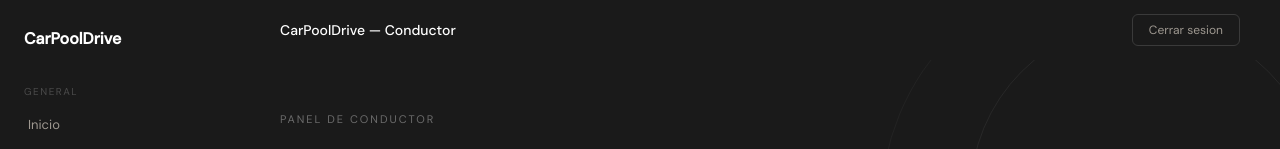
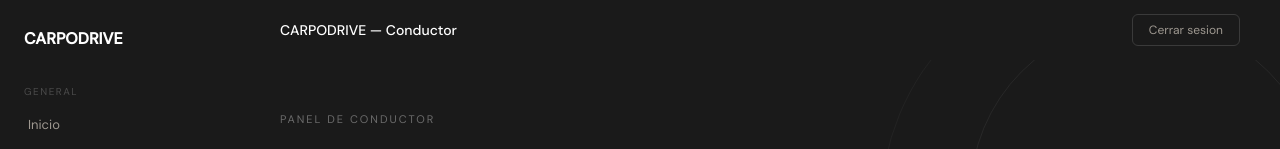
Before and after one commit to carolinapoli1036/Proyecto, a Next.js app: page /driver/dashboard in a window 1280 px wide. Shown: the top 149 px of the page. Built offline with nearby package versions, Linux system fonts and the light colour scheme.

Commit message:
Cambiar nombre a CarpoDrive

```diff
--- a/app/admin/dashboard/page.tsx
+++ b/app/admin/dashboard/page.tsx
@@ -74,7 +74,7 @@
       `}</style>
 
       <div className="navbar" style={{ background: '#1a1a1a', padding: '0 40px', height: '60px', display: 'flex', alignItems: 'center', justifyContent: 'space-between' }}>
-        <span style={{ fontSize: '14px', fontWeight: 500, color: '#fff', fontFamily: sans }}>CarPoolDrive — Admin</span>
+        <span style={{ fontSize: '14px', fontWeight: 500, color: '#fff', fontFamily: sans }}>CARPODRIVE — Admin</span>
         <button onClick={() => { localStorage.removeItem('usuario'); window.location.href = '/login'; }}
           style={{ fontSize: '12px', color: '#9E9890', background: 'none', border: '0.5px solid #3a3a3a', borderRadius: '6px', padding: '7px 16px', cursor: 'pointer', fontFamily: sans }}>
           Cerrar sesion
--- a/app/components/Sidebar.tsx
+++ b/app/components/Sidebar.tsx
@@ -31,7 +31,7 @@
 
   const sidebarContent = (
     <>
-      <div style={{ fontSize: '16px', fontWeight: 600, color: '#fff', marginBottom: '24px', padding: '0 8px', fontFamily: sans }}>CarPoolDrive</div>
+      <div style={{ fontSize: '16px', fontWeight: 600, color: '#fff', marginBottom: '24px', padding: '0 8px', fontFamily: sans }}>CARPODRIVE</div>
 
       {perfil ? (
         <>
--- a/app/driver/dashboard/page.tsx
+++ b/app/driver/dashboard/page.tsx
@@ -254,7 +254,7 @@
       )}
 
      <div className="navbar" style={{ background: '#1a1a1a', padding: '0 40px', height: '60px', display: 'flex', alignItems: 'center', justifyContent: 'space-between' }}>
-  <span style={{ fontSize: '14px', fontWeight: 500, color: '#fff', fontFamily: sans }}>CarPoolDrive — Conductor</span>
+  <span style={{ fontSize: '14px', fontWeight: 500, color: '#fff', fontFamily: sans }}>CARPODRIVE — Conductor</span>
   <div style={{ display: 'flex', gap: '12px', alignItems: 'center' }}>
     {usuario?.id && <Notificaciones usuario_id={usuario.id} />}
     <button onClick={() => { localStorage.removeItem('usuario'); window.location.href = '/login'; }}
@@ -330,7 +330,7 @@
           )}
           {rutasCompletadas >= 10 && (
             <div style={{ marginTop: '16px', background: 'rgba(251,191,36,0.1)', border: '0.5px solid #fbbf2440', borderRadius: '10px', padding: '12px 20px' }}>
-              <p style={{ fontSize: '13px', color: '#fbbf24', fontFamily: sans }}>Eres Conductor Elite. Gracias por ser parte de la comunidad CarPoolDrive.</p>
+              <p style={{ fontSize: '13px', color: '#fbbf24', fontFamily: sans }}>Eres Conductor Elite. Gracias por ser parte de la comunidad CARPODRIVE.</p>
             </div>
           )}
         </div>
--- a/app/layout.tsx
+++ b/app/layout.tsx
@@ -3,7 +3,7 @@
 import Sidebar from "./components/Sidebar";
 
 export const metadata: Metadata = {
-  title: "CarPoolDrive",
+  title: "CARPODRIVE",
   description: "Sistema de carpooling universitario",
 };
 
--- a/app/login/page.tsx
+++ b/app/login/page.tsx
@@ -35,7 +35,7 @@
         <div style={{ position: 'absolute', bottom: '-20px', right: '-20px', width: '220px', height: '220px', borderRadius: '50%', border: '0.5px solid rgba(255,255,255,0.07)' }} />
 
         <div>
-          <a href="/" style={{ fontSize: '15px', fontWeight: 500, color: '#fff', textDecoration: 'none', fontFamily: sans }}>CarPoolDrive</a>
+          <a href="/" style={{ fontSize: '15px', fontWeight: 500, color: '#fff', textDecoration: 'none', fontFamily: sans }}>CARPODRIVE</a>
         </div>
 
         <div style={{ position: 'relative', zIndex: 1 }}>
--- a/app/page.tsx
+++ b/app/page.tsx
@@ -6,7 +6,7 @@
     <div style={{ background: '#EDEDE9', minHeight: '100vh', flex: 1, fontFamily: sans, display: 'flex', flexDirection: 'column' }}>
 
       <div style={{ background: '#1a1a1a', padding: '0 48px', height: '60px', display: 'flex', alignItems: 'center', justifyContent: 'space-between' }}>
-        <span style={{ fontSize: '15px', fontWeight: 500, color: '#fff', fontFamily: sans, letterSpacing: '0.3px' }}>CarPoolDrive</span>
+        <span style={{ fontSize: '15px', fontWeight: 500, color: '#fff', fontFamily: sans, letterSpacing: '0.3px' }}>CARPODRIVE</span>
         <div style={{ display: 'flex', gap: '12px' }}>
           <a href="/login" style={{ fontSize: '13px', color: '#9E9890', textDecoration: 'none', padding: '7px 16px', border: '0.5px solid #3a3a3a', borderRadius: '6px' }}>
             Iniciar sesion
--- a/app/passenger/dashboard/page.tsx
+++ b/app/passenger/dashboard/page.tsx
@@ -204,7 +204,7 @@
       )}
 
       <div className="navbar" style={{ background: '#1a1a1a', padding: '0 40px', height: '60px', display: 'flex', alignItems: 'center', justifyContent: 'space-between' }}>
-        <span style={{ fontSize: '14px', fontWeight: 500, color: '#fff', fontFamily: sans }}>CarPoolDrive — Pasajero</span>
+        <span style={{ fontSize: '14px', fontWeight: 500, color: '#fff', fontFamily: sans }}>CARPODRIVE — Pasajero</span>
         <div style={{ display: 'flex', gap: '12px', alignItems: 'center' }}>
           {usuario?.id && <Notificaciones usuario_id={usuario.id} />}
           <button onClick={() => { localStorage.removeItem('usuario'); window.location.href = '/login'; }}
--- a/app/recuperar/page.tsx
+++ b/app/recuperar/page.tsx
@@ -58,7 +58,7 @@
         <div style={{ position: 'absolute', top: '-60px', left: '-60px', width: '280px', height: '280px', borderRadius: '50%', border: '0.5px solid rgba(255,255,255,0.04)' }} />
 
         <div>
-          <a href="/" style={{ fontSize: '15px', fontWeight: 500, color: '#fff', textDecoration: 'none', fontFamily: sans }}>CarPoolDrive</a>
+          <a href="/" style={{ fontSize: '15px', fontWeight: 500, color: '#fff', textDecoration: 'none', fontFamily: sans }}>CARPODRIVE</a>
         </div>
 
         <div style={{ position: 'relative', zIndex: 1 }}>
--- a/app/register/page.tsx
+++ b/app/register/page.tsx
@@ -42,7 +42,7 @@
         <div style={{ position: 'absolute', top: '-60px', left: '-60px', width: '280px', height: '280px', borderRadius: '50%', border: '0.5px solid rgba(255,255,255,0.04)' }} />
 
         <div>
-          <a href="/" style={{ fontSize: '15px', fontWeight: 500, color: '#fff', textDecoration: 'none', fontFamily: sans }}>CarPoolDrive</a>
+          <a href="/" style={{ fontSize: '15px', fontWeight: 500, color: '#fff', textDecoration: 'none', fontFamily: sans }}>CARPODRIVE</a>
         </div>
 
         <div style={{ position: 'relative', zIndex: 1 }}>
```
